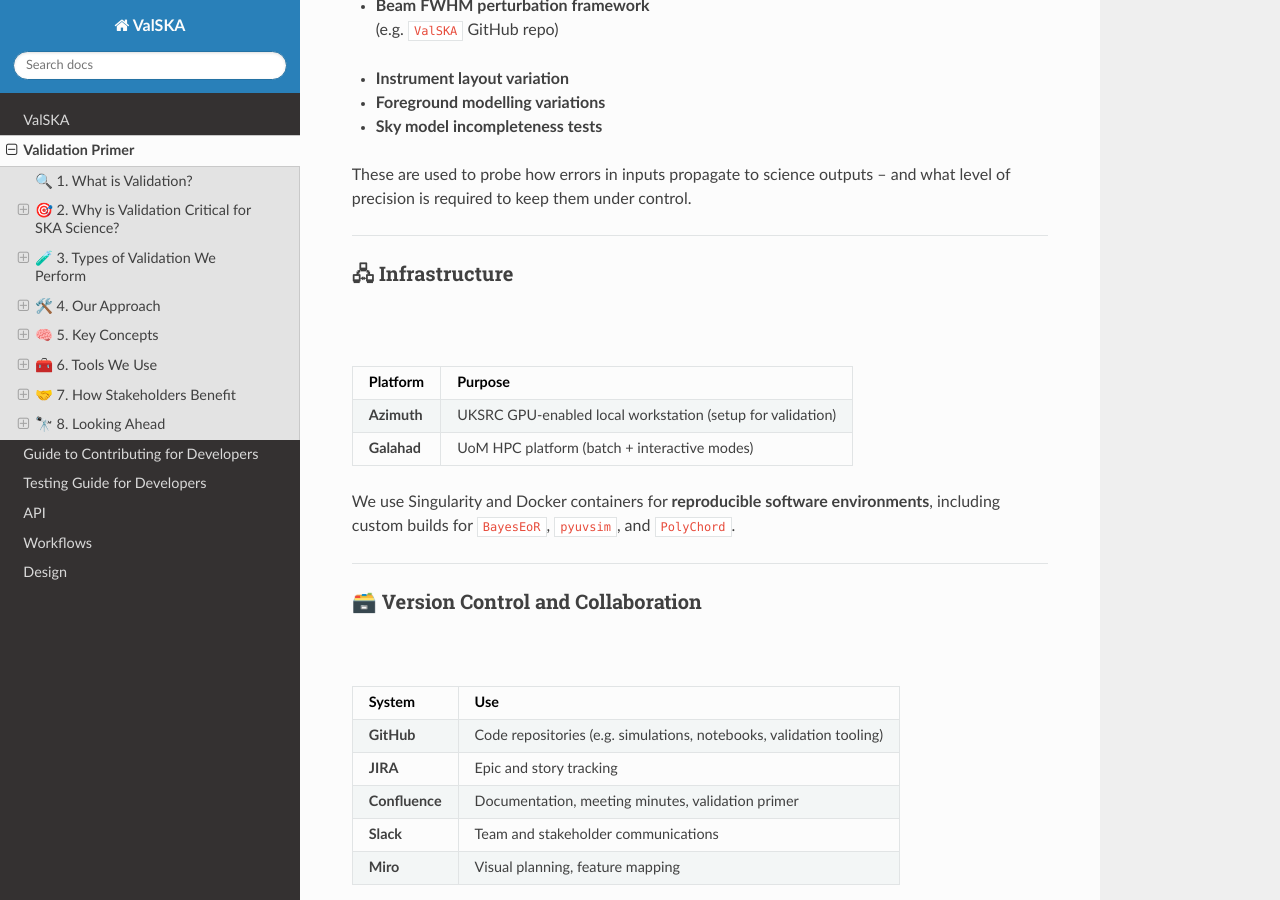
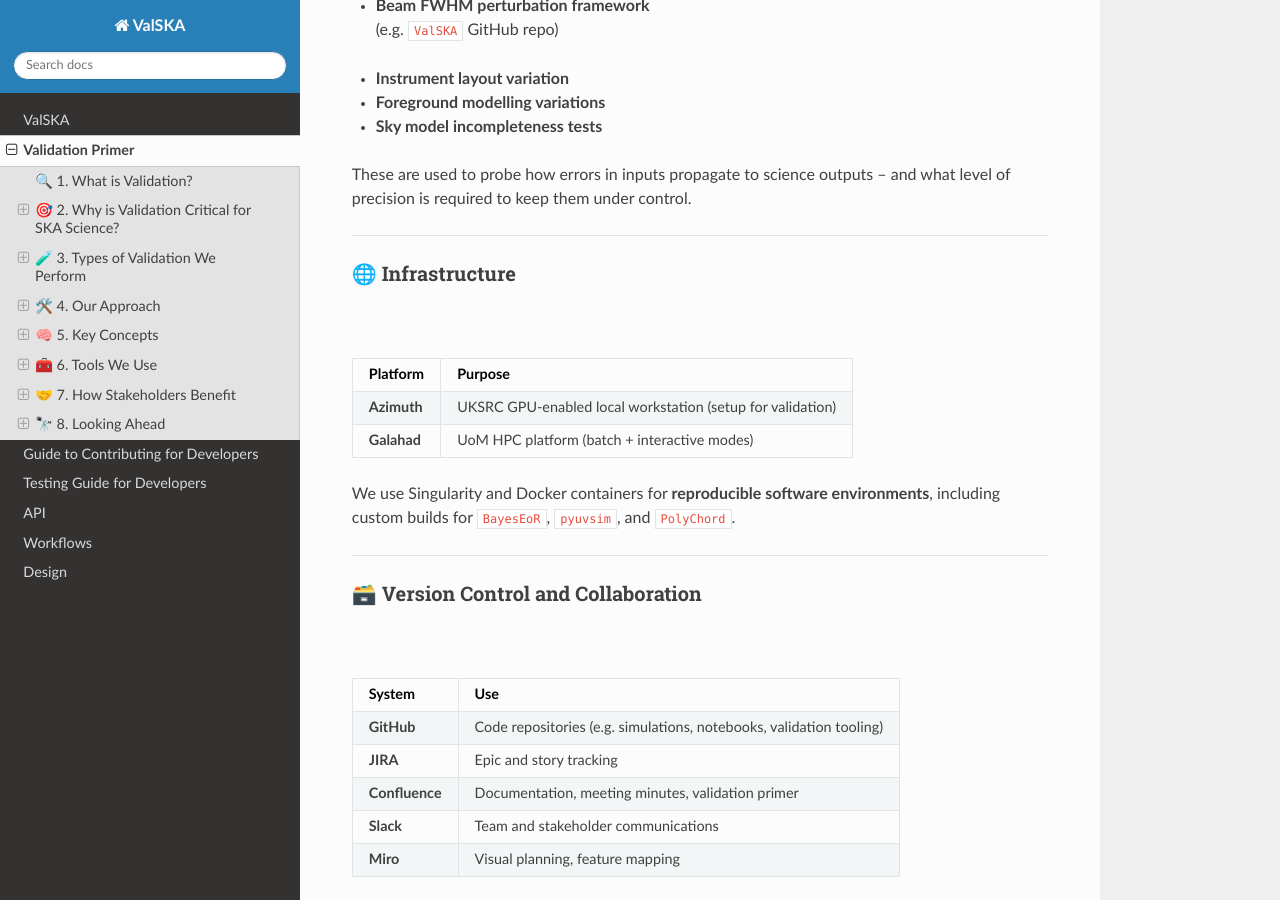
Before and after one commit to uksrc/ValSKA-HERA-beam-FWHM, a Sphinx documentation site: the page built from docs/source/validation.rst, in a window 1280 px wide and 900 px high, scrolled down 11129 px. Built offline with Sphinx 7.4.7 and the Read the Docs theme 3.1.0, drawn with Linux system fonts in a browser that asks for light colours.

```diff
--- a/docs/source/validation.rst
+++ b/docs/source/validation.rst
@@ -532,7 +532,7 @@ These are used to probe how errors in inputs propagate to science outputs -- and
 
 --------------
 
-🖧 **Infrastructure**
+🌐 **Infrastructure**
 ~~~~~~~~~~~~~~~~~~~~
 
 |
```
